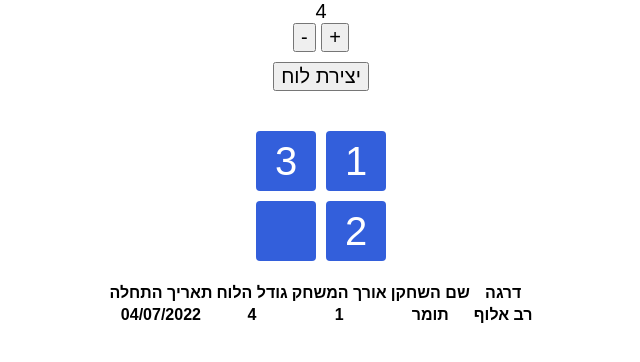
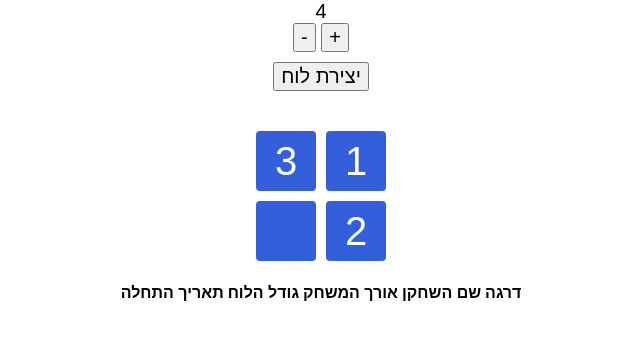
Before and after one commit to tomer-nahary/get-schwifti, a plain HTML site: page index.html in a window 1280 px wide. Shown: the whole page, without its empty margins (319-959 px from the left). Drawn offline with Linux system fonts and the light colour scheme.

Commit message:
style table

```diff
--- a/Styles/leaderboard.css
+++ b/Styles/leaderboard.css
@@ -1,3 +1,4 @@
 #leaderboard-table{
     margin: auto;
+    text-align: center;
 }
--- a/index.html
+++ b/index.html
@@ -6,6 +6,8 @@
     <meta http-equiv="X-UA-Compatible" content="IE=edge">
     <meta name="viewport" content="width=device-width, initial-scale=1.0">
     <script src="JS/board.js" defer></script>
+    <script src="JS/leader.js" defer></script>
+    <script src="JS/leaderboard.js" defer></script>
     <script src="JS/boardGenerator.js" defer></script>
     <script src="JS/boardManager.js" defer></script>
     <script src="JS/boardDisplayer.js" defer></script>
@@ -40,19 +42,12 @@
     <div class="leaderboard-container">
         <table id="leaderboard-table">
             <tbody>
-                <tr>
+                <tr id="leaderboard-header">
                     <th>דרגה</th>
                     <th>שם השחקן</th>
                     <th>אורך המשחק</th>
                     <th>גודל הלוח</th>
                     <th>תאריך התחלה</th>
-                </tr>
-                <tr>
-                    <th>רב אלוף</th>
-                    <th>תומר</th>
-                    <th>1</th>
-                    <th>4</th>
-                    <th>04/07/2022</th>
                 </tr>
             </tbody>
         </table>
```
